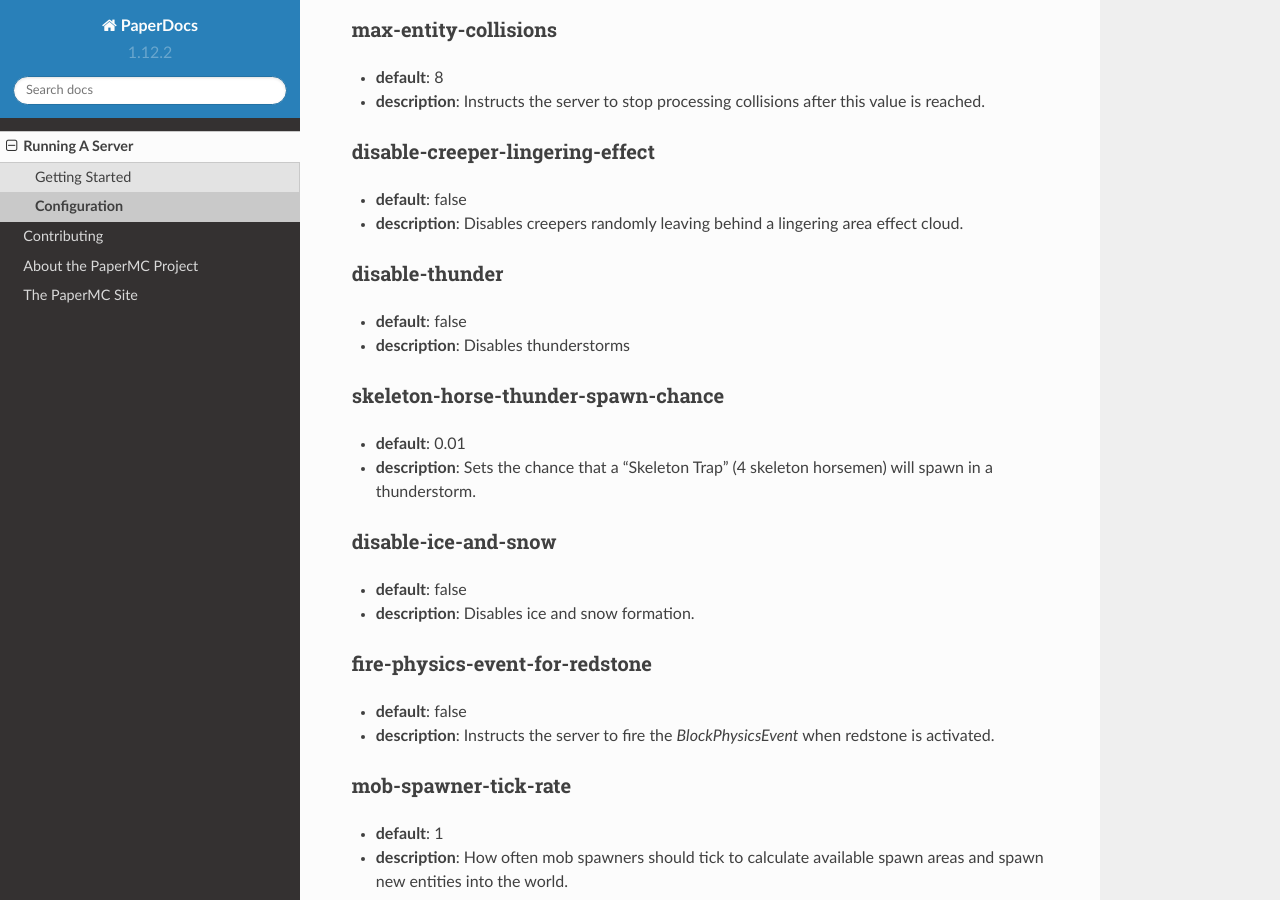
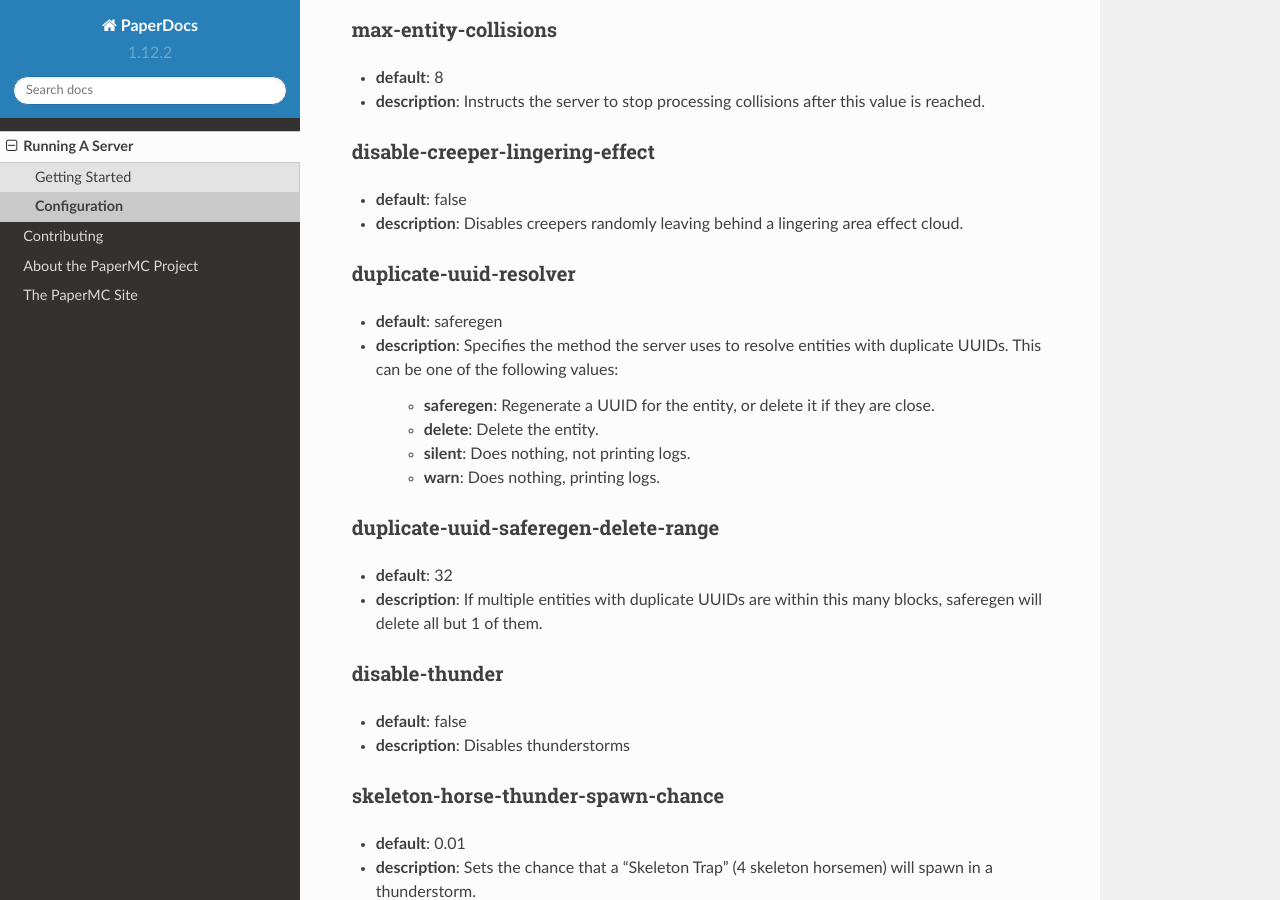
Before and after one commit to PaperMC/PaperDocs, a Sphinx documentation site: the page built from source/server/configuration.rst, in a window 1280 px wide and 900 px high, scrolled down 15794 px. Built offline with Sphinx 7.4.7 and the Read the Docs theme 2.0.0, drawn with Linux system fonts in a browser that asks for light colours.

Commit message:
Add duplicate-uuid-resolver configuration documentation
https://github.com/PaperMC/Paper/commit/d0cd5b3b2355d4ac9cdeeb80bb49f2510df39731

```diff
--- a/source/server/configuration.rst
+++ b/source/server/configuration.rst
@@ -703,6 +703,24 @@ disable-creeper-lingering-effect
 * **description**: Disables creepers randomly leaving behind a lingering area
   effect cloud.
 
+duplicate-uuid-resolver
+~~~~~~~~~~~~~~~~~~~~~~~
+* **default**: saferegen
+* **description**: Specifies the method the server uses to resolve entities with
+  duplicate UUIDs. This can be one of the following values:
+
+    - **saferegen**: Regenerate a UUID for the entity, or delete it if they are
+      close.
+    - **delete**: Delete the entity.
+    - **silent**: Does nothing, not printing logs.
+    - **warn**: Does nothing, printing logs.
+
+duplicate-uuid-saferegen-delete-range
+~~~~~~~~~~~~~~~~~~~~~~~~~~~~~~~~~~~~~
+* **default**: 32
+* **description**: If multiple entities with duplicate UUIDs are within this
+  many blocks, saferegen will delete all but 1 of them.
+
 disable-thunder
 ~~~~~~~~~~~~~~~
 * **default**: false
```
